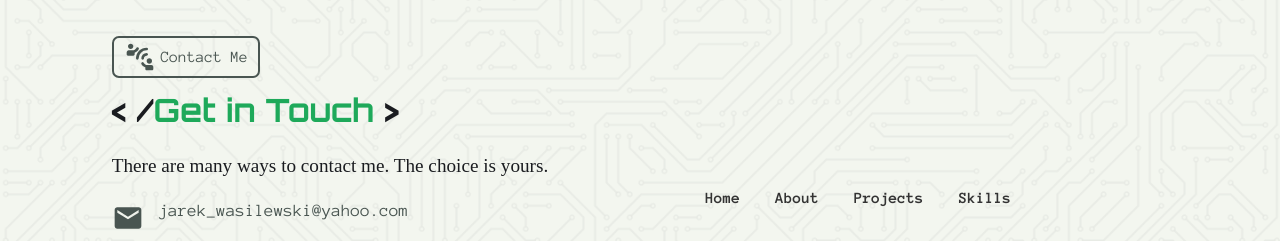
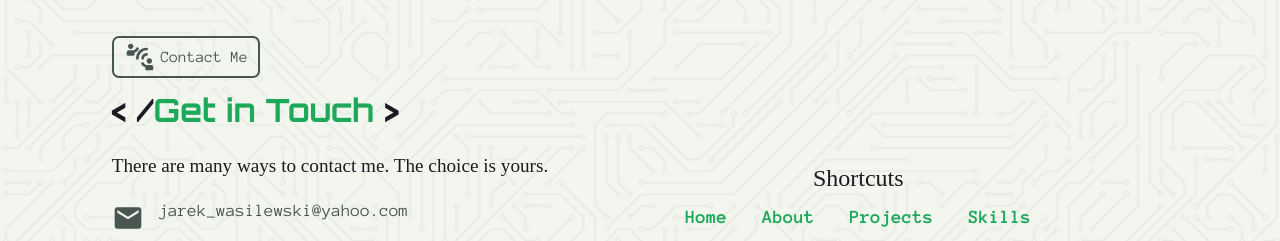
Before and after one commit to JerryWski/Portfolio---New, an Astro site: page / in a window 1280 px wide. Shown: the part 6087-6328 px from the top of the page. Built offline with nearby package versions, Linux system fonts and the light colour scheme; Astro itself is replaced by a stand-in of ours; a web font is replaced by a local one.

Commit message:
polishing contact section

```diff
--- a/src/components/Contact/ContactCta.css
+++ b/src/components/Contact/ContactCta.css
@@ -8,7 +8,7 @@
 }
 
 .word {
-  color: var(--grey-font);
+  color: var(--bg-graff);
   font-size: 3rem;
   font-family: var(--main-font);
   text-align: center;
@@ -50,7 +50,18 @@
   top: 60px;
   overflow: hidden;
 }
-
+.lists-block {
+  display: flex;
+  flex-direction: column;
+  justify-content: center;
+  align-items: center;
+}
+.link-sh {
+  font-family: var(--main-font);
+  margin-bottom: 10px;
+  color: var(--bg-graff);
+  font-size: clamp(1rem, 1.5rem, 2rem);
+}
 .link-list {
   display: flex;
   gap: 35px;
@@ -62,9 +73,11 @@
 }
 .link-list li {
   margin: 5px 0;
+  font-size: clamp(1rem, 1.2rem, 2rem);
   font-weight: 900;
+
 }
 .link-list a {
   text-decoration: none;
-  color: #333;
+  color: var(--green);
 }
--- a/src/components/Contact/ContactCta.tsx
+++ b/src/components/Contact/ContactCta.tsx
@@ -1,12 +1,12 @@
-import { motion, useInView  } from 'framer-motion';
+import { motion, useInView } from 'framer-motion';
 import { useState, useRef, useEffect } from 'react';
 import './ContactCta.css';
 
 const ContactCta = () => {
   const [isOpen, setIsOpen] = useState(false);
   const [triggered, setTriggered] = useState(false);
-  const ref = useRef(null)
-  const isInView = useInView(ref, { margin: '-200px 0px' })
+  const ref = useRef(null);
+  const isInView = useInView(ref, { margin: '-200px 0px' });
 
   useEffect(() => {
     if (isInView) {
@@ -30,18 +30,26 @@ const ContactCta = () => {
   return (
     <>
       <div ref={ref} className='container'>
+        <motion.div
+          initial={{ opacity: 0, x: 20 }}
+          animate={{ opacity: isOpen ? 1 : 0, x: isOpen ? 0 : 20 }}
+          transition={{ duration: 0.3 }}
+          className='lists-block'
+        >
+          <span className='link-sh'>Shortcuts</span>
           <ul className='link-list'>
             {links.map((link, index) => (
               <motion.li
                 key={link.href}
+                transition={{ delay: isOpen ? 0.1 * index : 0, duration: 0.3 }}
                 initial={{ opacity: 0, x: 20 }}
                 animate={{ opacity: isOpen ? 1 : 0, x: isOpen ? 0 : 20 }}
-              transition={{ delay: isOpen ? 0.1 * index : 0, duration: 0.3 }}
               >
                 <a href={link.href}>{link.text}</a>
               </motion.li>
             ))}
           </ul>
+        </motion.div>
         <div className='word'>
           Let's W
           <button className='letter' onClick={handleToggle}>
```
Lines whose indentation alone changed are shown as unchanged.
